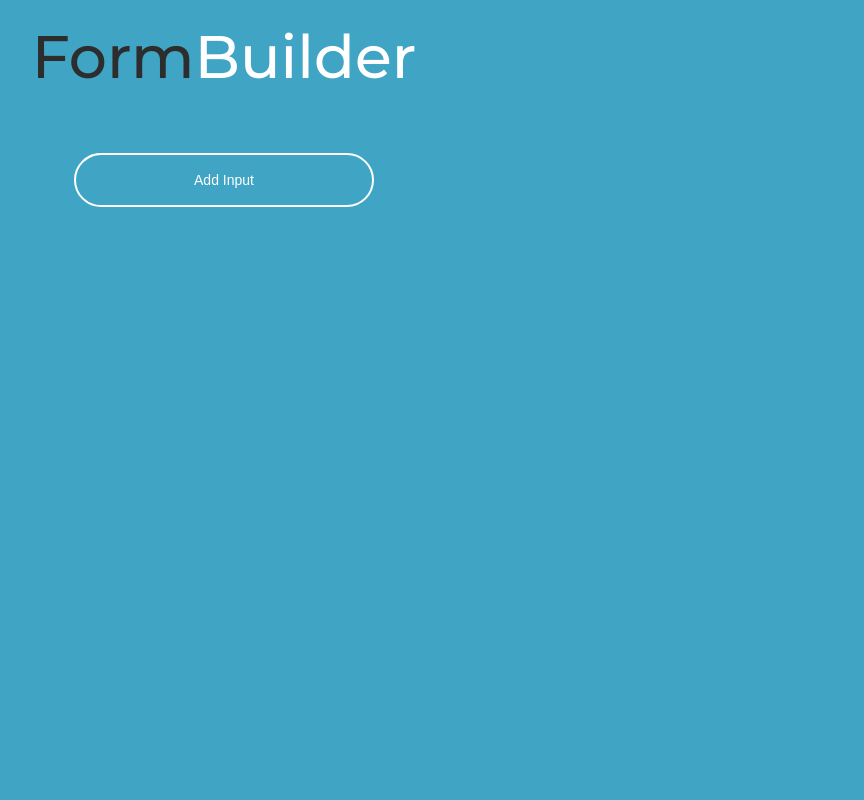
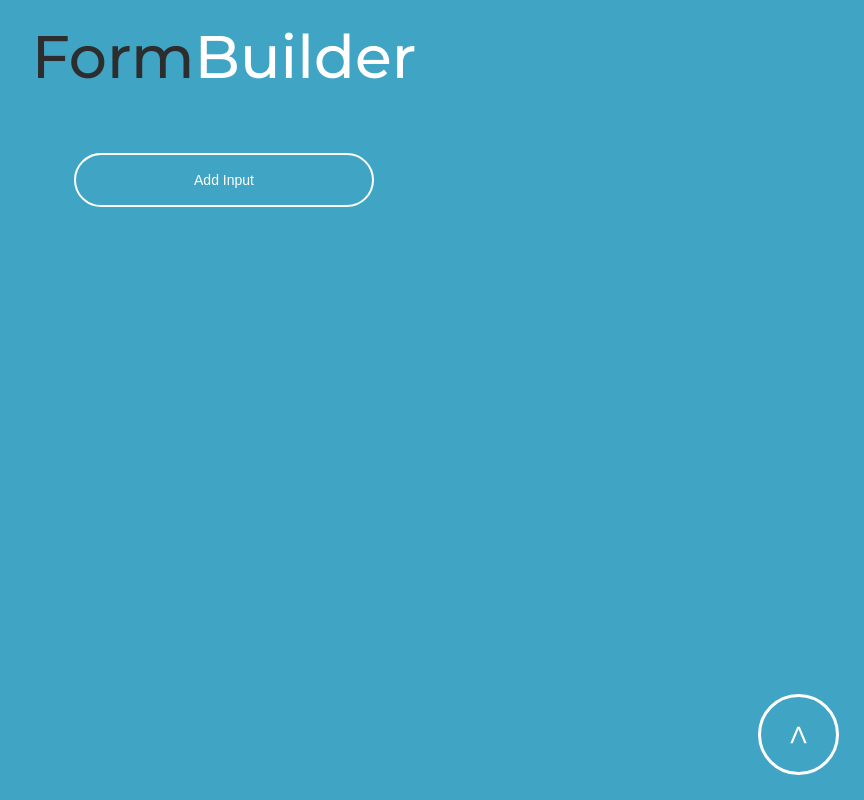
Before and after one commit to playerony/form-builder, a React app: page /builder in a window 1280 px wide. Shown: the whole page, without its empty margins (416-1280 px from the left). Built offline with nearby package versions, Linux system fonts and the light colour scheme.

Commit message:
Create move top button on dashboard page

```diff
--- a/src/components/Dashboard/Dashboard.js
+++ b/src/components/Dashboard/Dashboard.js
@@ -1,5 +1,6 @@
 import React, { Component } from "react";
 import FormField from "../FormField/FormField";
+import AnchorLink from "react-anchor-link-smooth-scroll";
 
 import {
   fetchFormFields,
@@ -97,7 +98,7 @@ class Dashboard extends Component {
 
   render() {
     return (
-      <div className="dashboard-wrapper">
+      <div className="dashboard-wrapper" id="dashboard">
         <div className="dashboard-content">
           <div className="dashboard-header">
             <h1>
@@ -114,6 +115,13 @@ class Dashboard extends Component {
           >
             Add Input
           </button>
+
+          <AnchorLink
+            className="dashboard-content--move-top-button"
+            href="#dashboard"
+          >
+            ^
+          </AnchorLink>
         </div>
       </div>
     );
--- a/src/components/Dashboard/Dashboard.scss
+++ b/src/components/Dashboard/Dashboard.scss
@@ -12,6 +12,7 @@
   padding: 20px;
   text-align: center;
   color: #2d2d2d;
+  cursor: default;
 
   & > h1 {
     font-size: 60px;
@@ -53,3 +54,28 @@
     font-size: 12px;
   }
 }
+
+.dashboard-content--move-top-button {
+  position: fixed;
+  bottom: 0;
+  right: 0;
+  z-index: 5;
+  text-decoration: none;
+  display: block;
+  border: 3px solid #fff;
+  text-align: center;
+  font-size: 40px;
+  background-color: rgba(0, 0, 0, 0);
+  color: #fff;
+  outline: none;
+  width: 75px;
+  height: 75px;
+  margin: 25px;
+  border-radius: 100px;
+  transition: all 0.3s ease-in-out;
+  line-height: 75px;
+
+  &:hover {
+    background-color: rgba(255, 255, 255, 0.15);
+  }
+}
```
